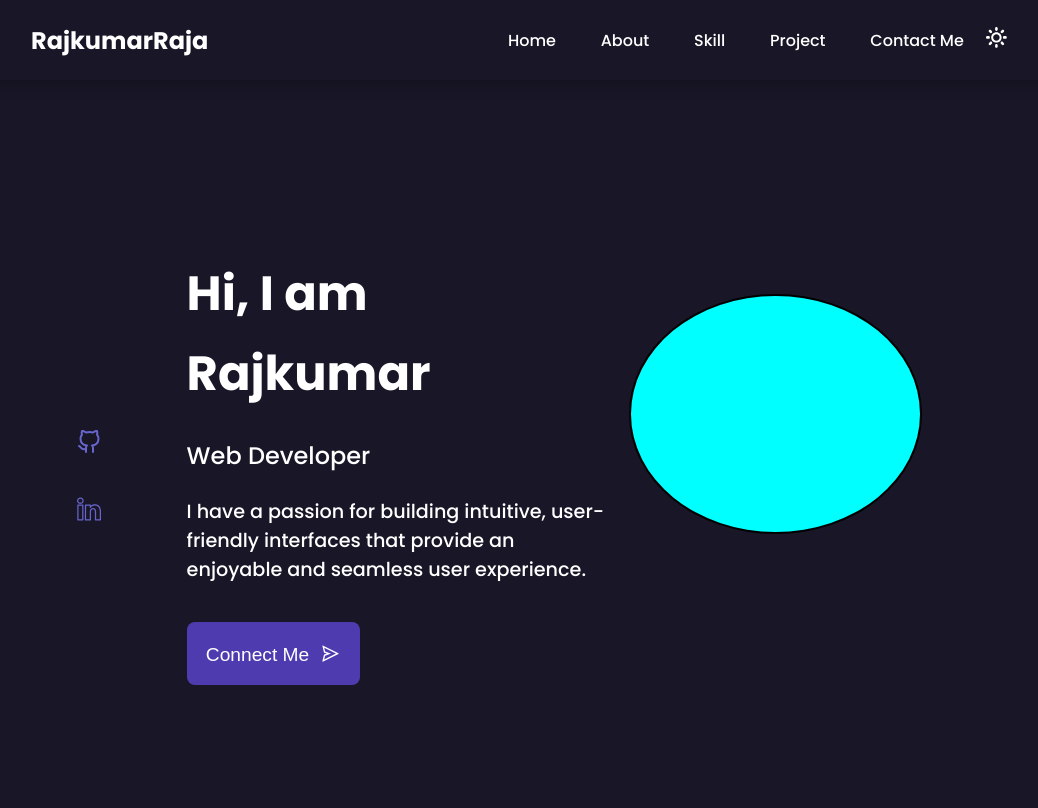
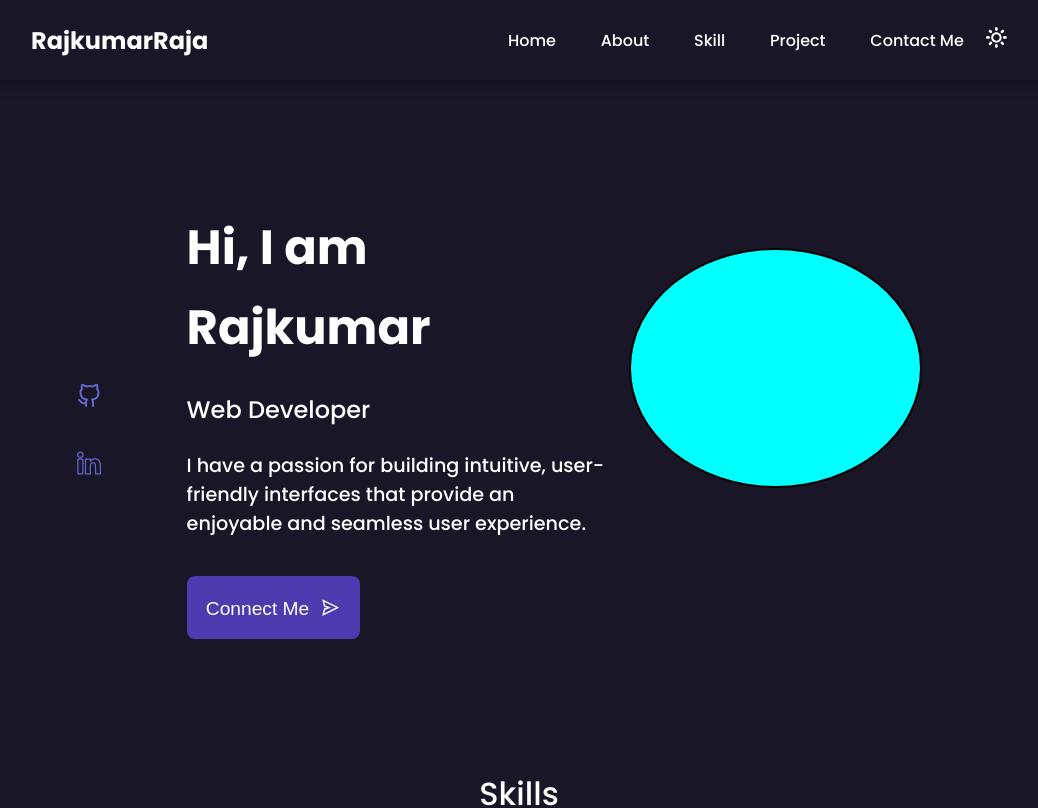
Before and after one commit to RajkumarRaja06/portfolio, a JavaScript app: page / in a window 1280 px wide. Shown: the top 808 px of the page, without its empty margins (121-1159 px from the left). Built offline with nearby package versions, Linux system fonts and the light colour scheme; the HTML template or start-up script is replaced by a standard one.

Commit message:
home top property changed

```diff
--- a/src/style/home.css
+++ b/src/style/home.css
@@ -6,10 +6,9 @@ body {
 }
 .home {
   position: relative;
-  top: 11rem;
+  top: 13rem;
   max-width: 63rem;
   width: 100%;
-  height: 75%;
   color: var(--clr-white);
   display: flex;
   align-items: center;
```
